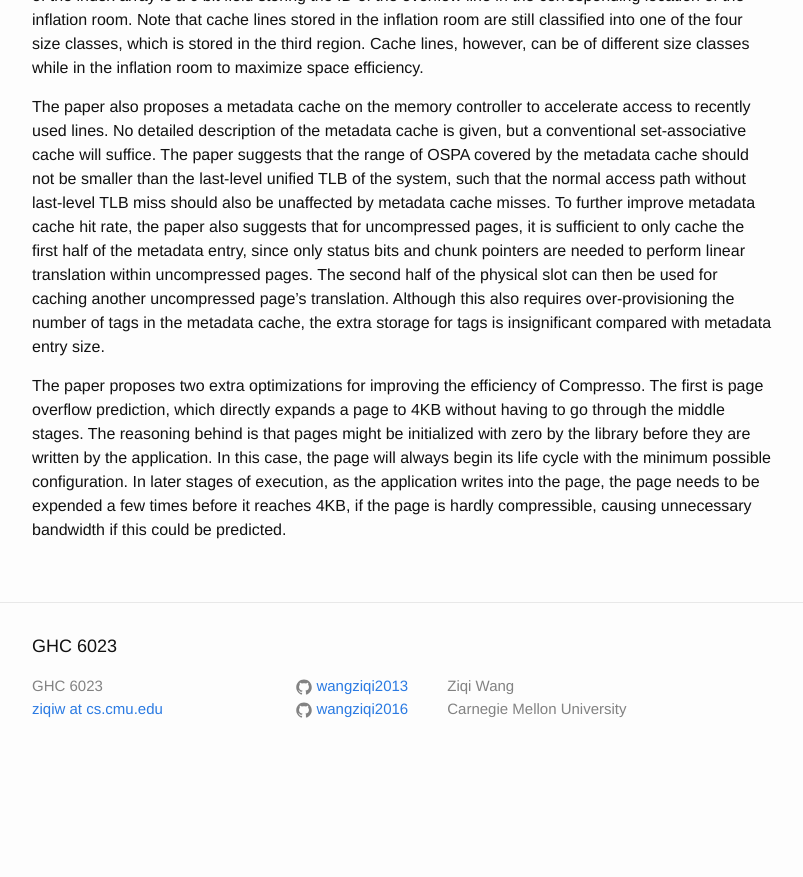
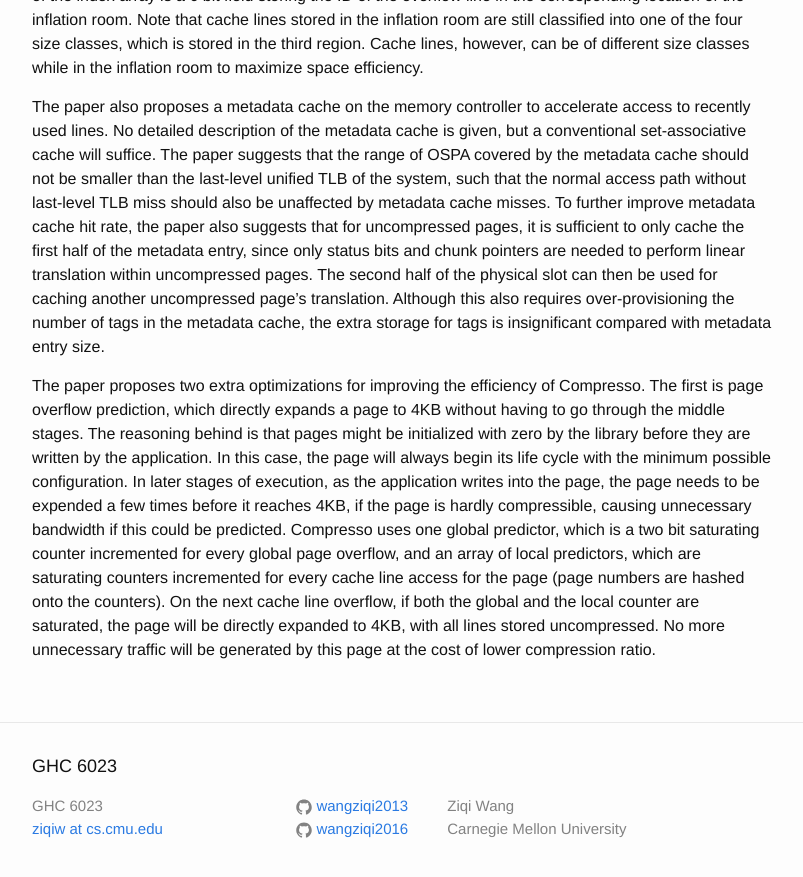
Before and after one commit to wangziqi2013/wangziqi2013.github.io, a Jekyll site: the page built from _posts/2020-07-13-compresso.markdown, in a window 1280 px wide and 900 px high, scrolled down 3265 px. Shown: the top 877 px of the window, without its empty margins (238-1041 px from the left). Built offline with Jekyll 4.4.1, drawn with Linux system fonts in a browser that asks for light colours; before the commit the page ends 4045 px from its top, so only the background shows below that.

Commit message:
Finish predictor

```diff
--- a/_posts/2020-07-13-compresso.markdown
+++ b/_posts/2020-07-13-compresso.markdown
@@ -144,4 +144,8 @@ which directly expands a page to 4KB without having to go through the middle sta
 might be initialized with zero by the library before they are written by the application. In this case, the page will
 always begin its life cycle with the minimum possible configuration. In later stages of execution, as the application
 writes into the page, the page needs to be expended a few times before it reaches 4KB, if the page is hardly compressible,
-causing unnecessary bandwidth if this could be predicted.
+causing unnecessary bandwidth if this could be predicted. Compresso uses one global predictor, which is a two bit saturating
+counter incremented for every global page overflow, and an array of local predictors, which are saturating counters
+incremented for every cache line access for the page (page numbers are hashed onto the counters). On the next cache line
+overflow, if both the global and the local counter are saturated, the page will be directly expanded to 4KB, with all lines
+stored uncompressed. No more unnecessary traffic will be generated by this page at the cost of lower compression ratio.
```
